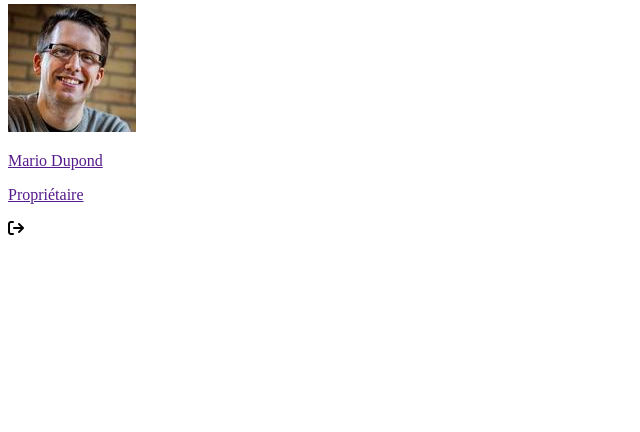
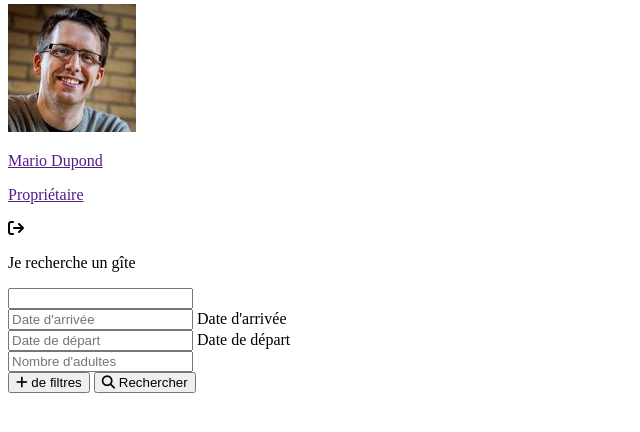
Before and after one commit to Tyujhty/progica, a Symfony app: template templates/base.html.twig in a window 1280 px wide. Shown: the part 289-721 px from the top of the page, without its empty margins (0-640 px from the left). Run offline with Twig, Linux system fonts and the light colour scheme; the template is opened without the code that fills it, so the values that code supplies are empty; some libraries are stand-ins or nearby versions.

Commit message:
style: début de mise en forme de la searchbar, ajout de twailwind elements

```diff
--- a/assets/app.js
+++ b/assets/app.js
@@ -10,3 +10,9 @@ import './styles/app.scss';
 
 // start the Stimulus application
 import './bootstrap';
+
+//Import of Tailwind elements
+import 'tw-elements';
+
+// JS import
+import "./javascripts/datePicker";
--- a/assets/styles/app.scss
+++ b/assets/styles/app.scss
@@ -14,3 +14,6 @@
 @import './scss/base/typography';
 
 @import './scss/layout/navbar';
+@import './scss/layout/searchBar';
+
+@import './scss/components/buttons';
--- a/assets/styles/scss/base/_typography.scss
+++ b/assets/styles/scss/base/_typography.scss
@@ -23,3 +23,8 @@
 #type-id {
     color: $text-gray;
 }
+
+/** SearchBar */
+.searchbar-txt p {
+    color: $text-gray;
+}
--- /dev/null
+++ b/assets/styles/scss/layout/_searchBar.scss
@@ -0,0 +1,3 @@
+.searchbar {
+    background-color: $bg-color-gray-light;
+}
--- a/assets/styles/scss/utilities/_variables.scss
+++ b/assets/styles/scss/utilities/_variables.scss
@@ -1,3 +1,7 @@
+/** Background colors */
+$bg-color-gray-light: #F3F3F3;
+$bg-color-yellow: #FF9F1C;
+
 /** text colors */
 $text-blue-dark: #2EC4B6;
 $text-blue-light: #40ffec;
--- a/package.json
+++ b/package.json
@@ -20,12 +20,14 @@
         "dev-server": "encore dev-server",
         "dev": "encore dev",
         "build": "encore production --progress"
-
     },
     "dependencies": {
         "autoprefixer": "^10.4.14",
+        "flowbite": "^1.6.5",
+        "flowbite-datepicker": "^1.2.2",
         "postcss-loader": "^7.2.4",
         "sass-loader": "^13.2.2",
-        "tailwindcss": "^3.3.1"
+        "tailwindcss": "^3.3.1",
+        "tw-elements": "^1.0.0-beta2"
     }
 }
--- a/templates/_partials/_header.html.twig
+++ b/templates/_partials/_header.html.twig
@@ -1,4 +1,4 @@
 <header>
     {% include "_partials/_navbar.html.twig" %}
-
+    {% include "_partials/_searchbar.html.twig" %}
 </header>
--- a/templates/_partials/_navbar.html.twig
+++ b/templates/_partials/_navbar.html.twig
@@ -1,4 +1,4 @@
-<div class="h-20 flex justify-around navbar">
+<nav class="h-20 flex justify-around navbar">
     <div class="w-2/12 h-20 flex items-center  justify-center navbar-logo">
         <img src=" {{asset('/images/logo/logo-progica.png')}} " alt="Logo Progica">
     </div>
@@ -19,4 +19,4 @@
         </div>
         <i class=" text-2xl fa-solid fa-arrow-right-from-bracket"></i>
     </div>
-</div>
+</nav>
--- /dev/null
+++ b/templates/_partials/_searchbar.html.twig
@@ -0,0 +1,47 @@
+<div class="h-20 flex justify-center items-center searchbar">
+    <div class="searchbar-txt">
+        <p>Je recherche un gîte</p>
+    </div>
+    <div class="flex justify-center items-center h-full ml-6 searchbar-ctn">
+        <div class="flex items-center h-3/5 searchbar-ctn-field">
+            <input type="text" name="" class="border-none rounded-l-full searchbar-ctn-field-input">
+            <div
+                class="relative w-max"
+                data-te-datepicker-init
+                data-te-input-wrapper-init>
+                <input
+                    type="text"
+                    class="peer block min-h-[auto] w-full border-0 px-3 py-[0.32rem] leading-[1.6] outline-none transition-all duration-200 ease-linear focus:placeholder:opacity-100 peer-focus:text-primary data-[te-input-state-active]:placeholder:opacity-100 motion-reduce:transition-none dark:text-neutral-200 dark:placeholder:text-neutral-200 dark:peer-focus:text-primary [&:not([data-te-input-placeholder-active])]:placeholder:opacity-1"
+                    placeholder="Date d'arrivée" />
+                <label
+                    for="floatingInput"
+                    class="pointer-events-none absolute left-3 top-0 mb-0 max-w-[90%] origin-[0_0] truncate pt-[0.37rem] leading-[1.6] text-neutral-500 transition-all duration-200 ease-out peer-focus:-translate-y-[0.9rem] peer-focus:scale-[0.8] peer-focus:text-primary peer-data-[te-input-state-active]:-translate-y-[0.9rem] peer-data-[te-input-state-active]:scale-[0.8] motion-reduce:transition-none dark:text-neutral-200 dark:peer-focus:text-primary"
+                    >Date d'arrivée</label>
+             </div>
+            <div
+                class="relative w-max"
+                data-te-datepicker-init
+                data-te-input-wrapper-init>
+                <input
+                    type="text"
+                    class="peer block min-h-[auto] w-full border-0 px-3 py-[0.32rem] leading-[1.6] outline-none transition-all duration-200 ease-linear focus:placeholder:opacity-100 peer-focus:text-primary data-[te-input-state-active]:placeholder:opacity-100 motion-reduce:transition-none dark:text-neutral-200 dark:placeholder:text-neutral-200 dark:peer-focus:text-primary [&:not([data-te-input-placeholder-active])]:placeholder:opacity-0"
+                    placeholder="Date de départ" />
+                <label
+                    for="floatingInput"
+                    class="pointer-events-none absolute left-3 top-0 mb-0 max-w-[90%] origin-[0_0] truncate pt-[0.37rem] leading-[1.6] text-neutral-500 transition-all duration-200 ease-out peer-focus:-translate-y-[0.9rem] peer-focus:scale-[0.8] peer-focus:text-primary peer-data-[te-input-state-active]:-translate-y-[0.9rem] peer-data-[te-input-state-active]:scale-[0.8] motion-reduce:transition-none dark:text-neutral-200 dark:peer-focus:text-primary"
+                    >Date de départ</label>
+            </div>
+            <input type="number" name="" class="border-none rounded-r-full searchbar-ctn-field-person" placeholder="Nombre d'adultes">
+        </div>
+    </div>
+    <div class="ml-6 searchbar-btn">
+        <button class="font-bold btn btn-primary">
+            <i class="fa-solid fa-plus"></i>
+            de filtres
+        </button>
+        <button class="font-bold btn btn-secondary">
+            <i class="fa-solid fa-magnifying-glass"></i>
+            Rechercher
+        </button>
+    </div>
+</div>
```
Also changed, not shown: assets/javascripts/datePicker.js (added, +8 -0 lines), assets/styles/scss/components/_buttons.scss (+23 -0 lines), tailwind.config.js (+7 -2 lines), package-lock.json.
